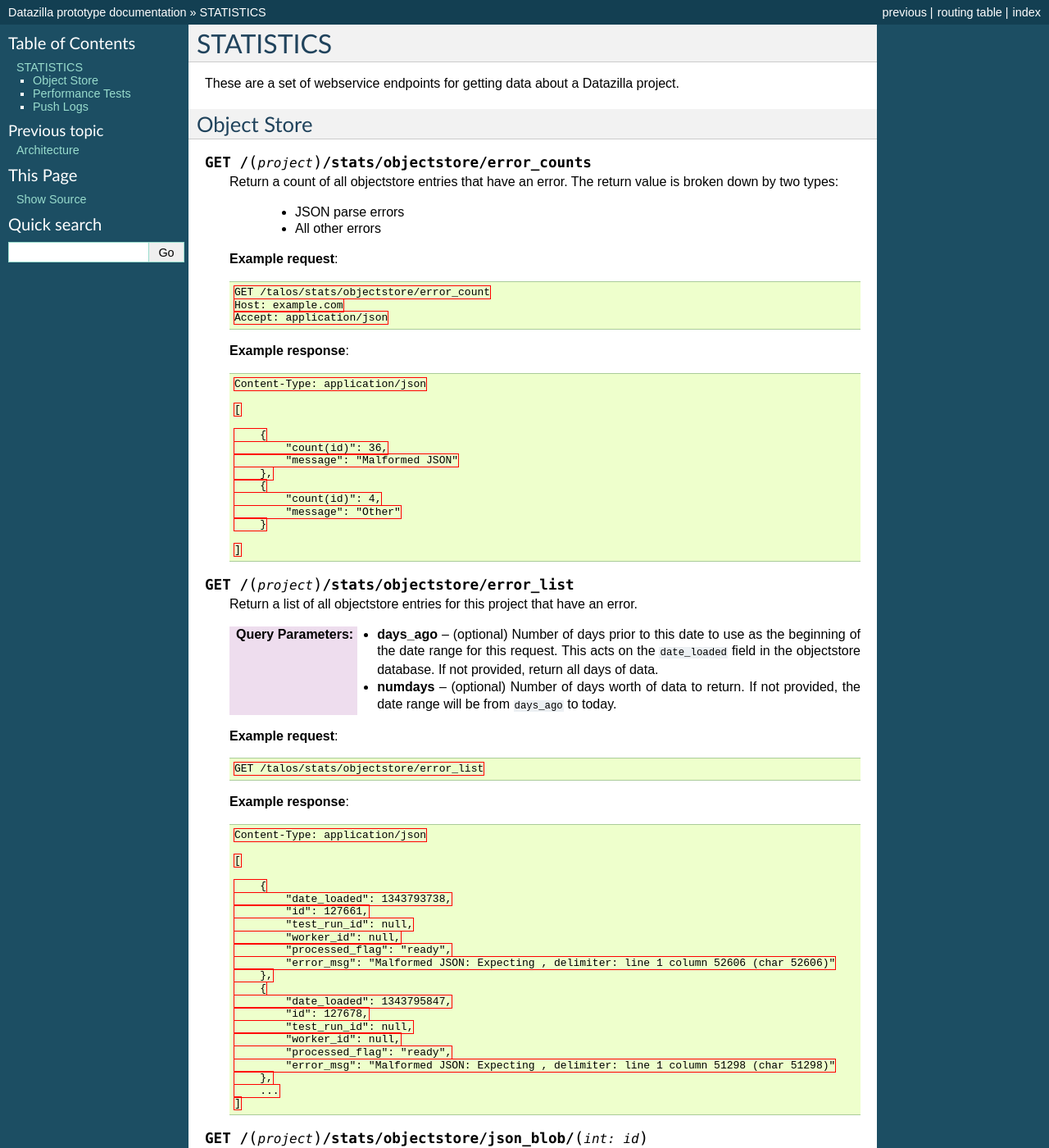
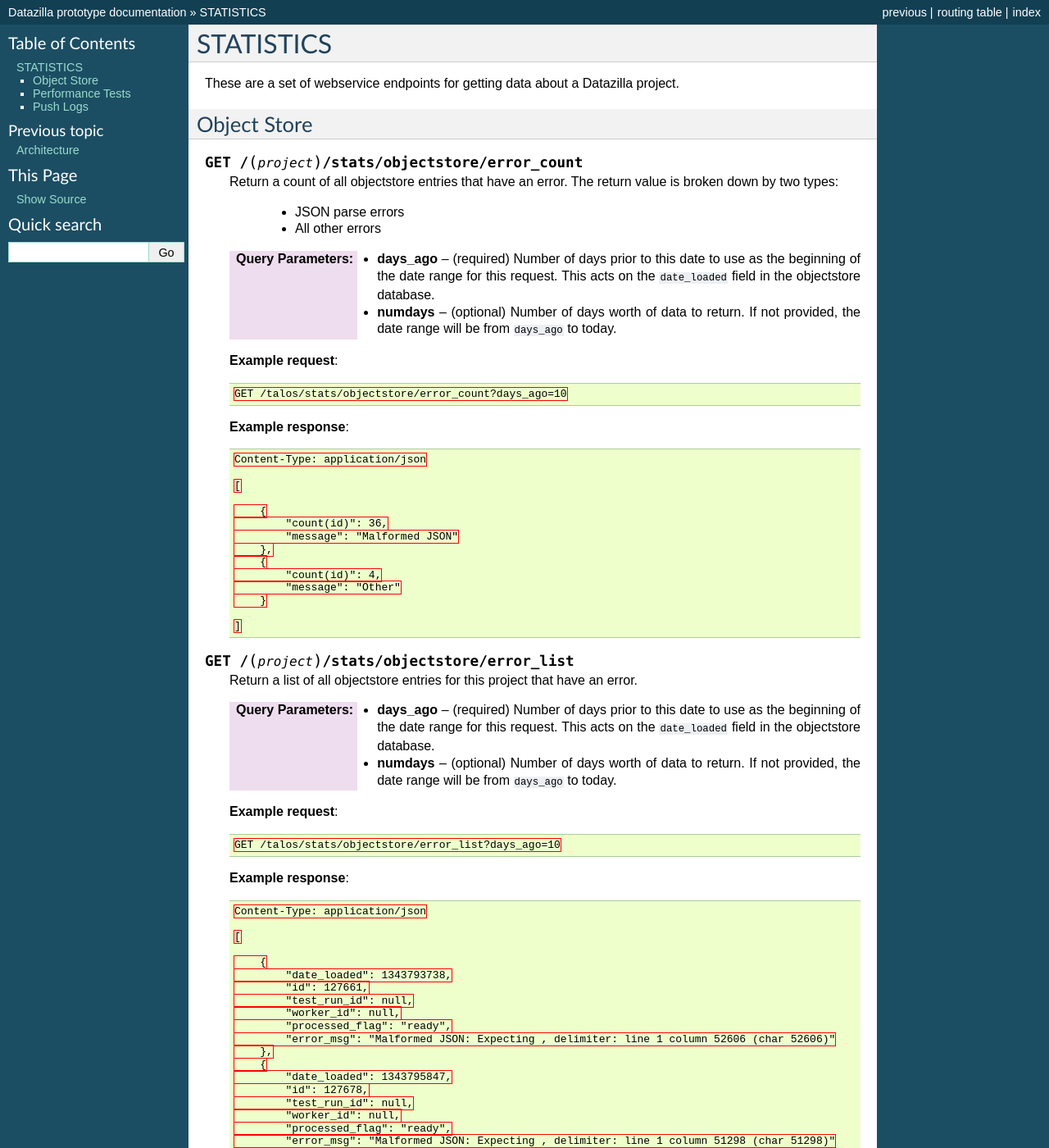
Before and after one commit to mozilla/datazilla, a Sphinx documentation site: the page built from docs/statistics.rst, in a window 1280 px wide and 1400 px high. Shown: the whole window at 82% size. Built offline with Sphinx 7.4.7, drawn with Linux system fonts in a browser that asks for light colours; some of the changed text lies outside the part shown.

Commit message:
fixed doc errors for webservices

```diff
--- a/docs/statistics.rst
+++ b/docs/statistics.rst
@@ -8,7 +8,7 @@ project.
 Object Store
 ------------
 
-.. http:get:: /(project)/stats/objectstore/error_counts
+.. http:get:: /(project)/stats/objectstore/error_count
 
     Return a count of all objectstore entries that have an error.  The return
     value is broken down by two types:
@@ -16,13 +16,17 @@ Object Store
         * JSON parse errors
         * All other errors
 
+    :query days_ago: (required) Number of days prior to this date to use as the
+        beginning of the date range for this request.  This acts on the
+        ``date_loaded`` field in the objectstore database.
+    :query numdays: (optional) Number of days worth of data to return.  If not
+        provided, the date range will be from ``days_ago`` to today.
+
     **Example request**:
 
     .. sourcecode:: http
 
-        GET /talos/stats/objectstore/error_count
-        Host: example.com
-        Accept: application/json
+        GET /talos/stats/objectstore/error_count?days_ago=10
 
     **Example response**:
 
@@ -48,10 +52,9 @@ Object Store
 
     Return a list of all objectstore entries for this project that have an error.
 
-    :query days_ago: (optional) Number of days prior to this date to use as the
+    :query days_ago: (required) Number of days prior to this date to use as the
         beginning of the date range for this request.  This acts on the
-        ``date_loaded`` field in the objectstore database.  If not provided,
-        return all days of data.
+        ``date_loaded`` field in the objectstore database.
     :query numdays: (optional) Number of days worth of data to return.  If not
         provided, the date range will be from ``days_ago`` to today.
 
@@ -60,7 +63,7 @@ Object Store
 
     .. sourcecode:: http
 
-        GET /talos/stats/objectstore/error_list
+        GET /talos/stats/objectstore/error_list?days_ago=10
 
     **Example response**:
 
```
Also changed, not shown: other parts of docs/statistics.rst (+5 -4 lines).
